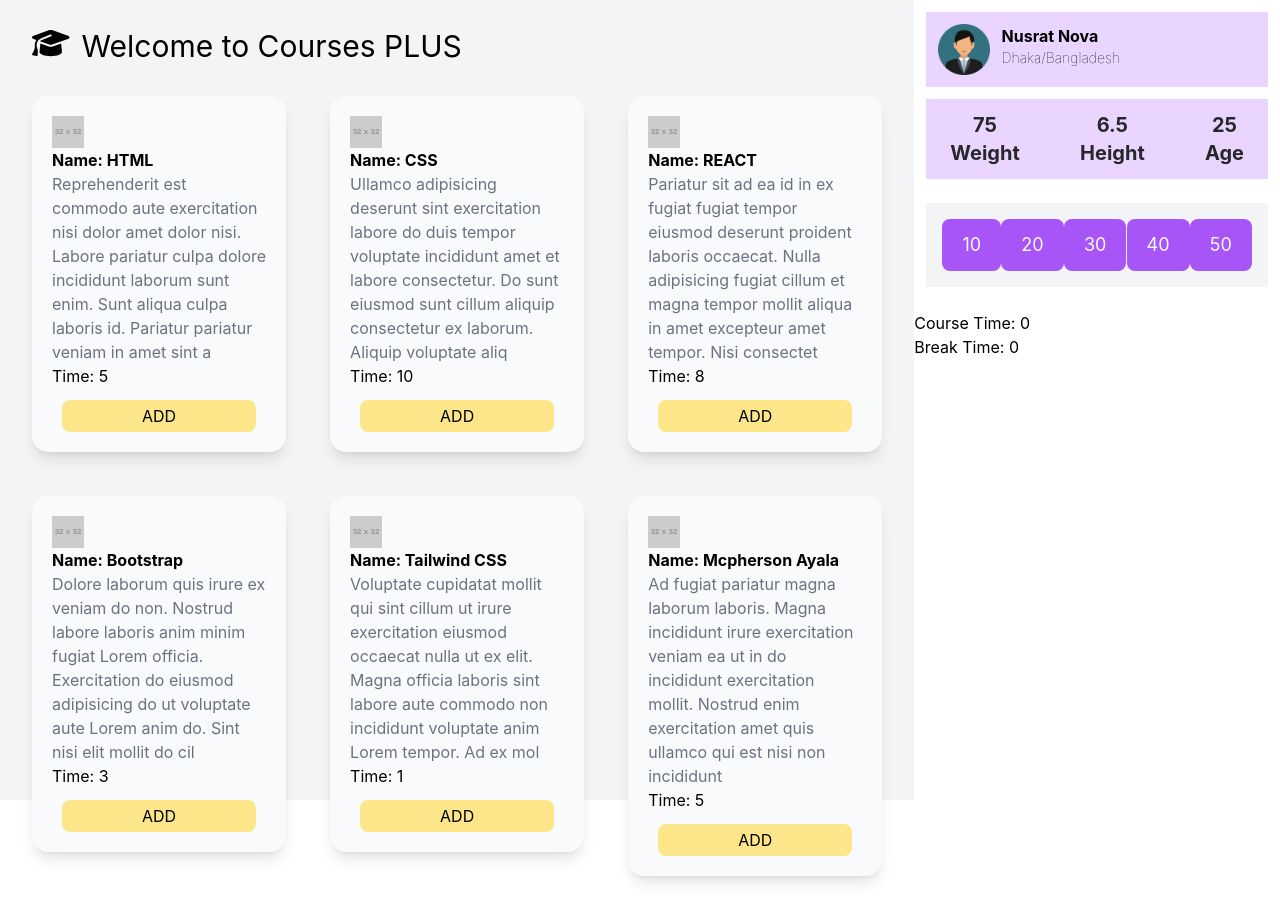
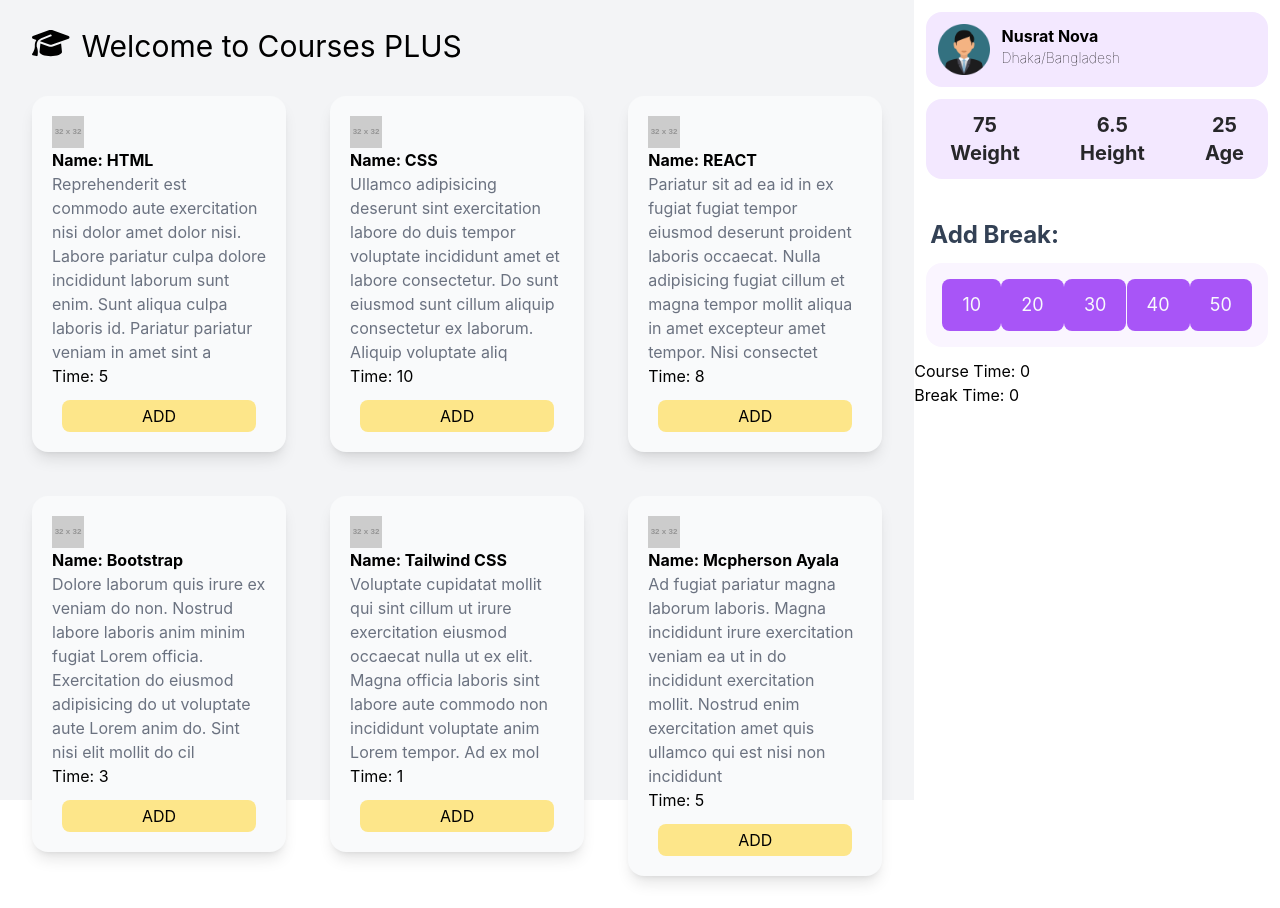
Before and after one commit to nusratnova5/courses-plus, a React (Create React App) app: page / in a window 1280 px wide. Built offline with nearby package versions, Linux system fonts and the light colour scheme.

Commit message:
add break selector title

```diff
--- a/src/components/sidebar/Sidebar.js
+++ b/src/components/sidebar/Sidebar.js
@@ -6,7 +6,7 @@ function Sidebar(props) {
   return (
     <div>
         {/* use info */}
-        <div className='flex p-3 m-3 font-bold bg-purple-200'>
+        <div className='flex p-3 m-3 rounded-2xl font-bold bg-purple-100'>
             <div>
                 <img className='w-16' src={user} alt="" />
             </div>
@@ -17,7 +17,7 @@ function Sidebar(props) {
         </div>
 
         {/* information */}
-        <div className='flex justify-between text-center m-3 font-bold text-xl bg-purple-200 text-zinc-800'>
+        <div className='flex justify-between text-center m-3 mb-10  rounded-2xl font-bold text-xl bg-purple-100 text-zinc-800'>
             <div className='p-3 mx-3'>
                 <p>75</p>
                 <p>Weight</p>
@@ -30,7 +30,8 @@ function Sidebar(props) {
             </div>
         </div>
 
-        <div className='flex justify-around bg-gray-100	my-6 m-3 p-4 '>
+        <h1 className='mx-4 text-2xl font-bold text-slate-700'>Add Break: </h1>
+        <div className='flex justify-around bg-purple-50  rounded-2xl my-3 m-3 p-4 '>
             <button className='text-lg bg-purple-500 rounded-lg px-5 py-3 text-slate-50' onClick={()=>setBreakTime(10)}>10</button>
             <button className='text-lg bg-purple-500 rounded-lg px-5 py-3 text-slate-50' onClick={()=>setBreakTime(20)}>20</button>
             <button className='text-lg bg-purple-500 rounded-lg px-5 py-3 text-slate-50' onClick={()=>setBreakTime(30)}>30</button>
```
